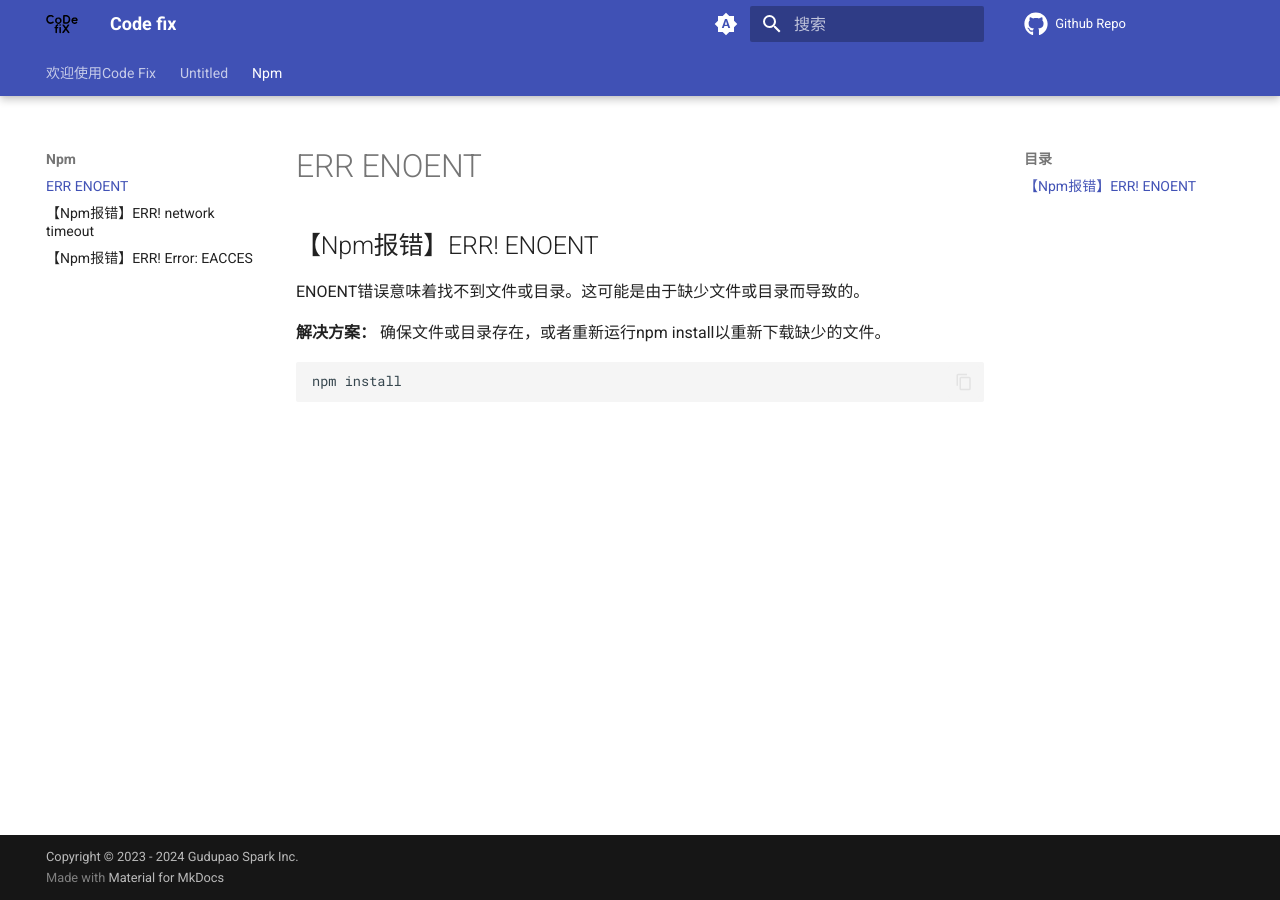
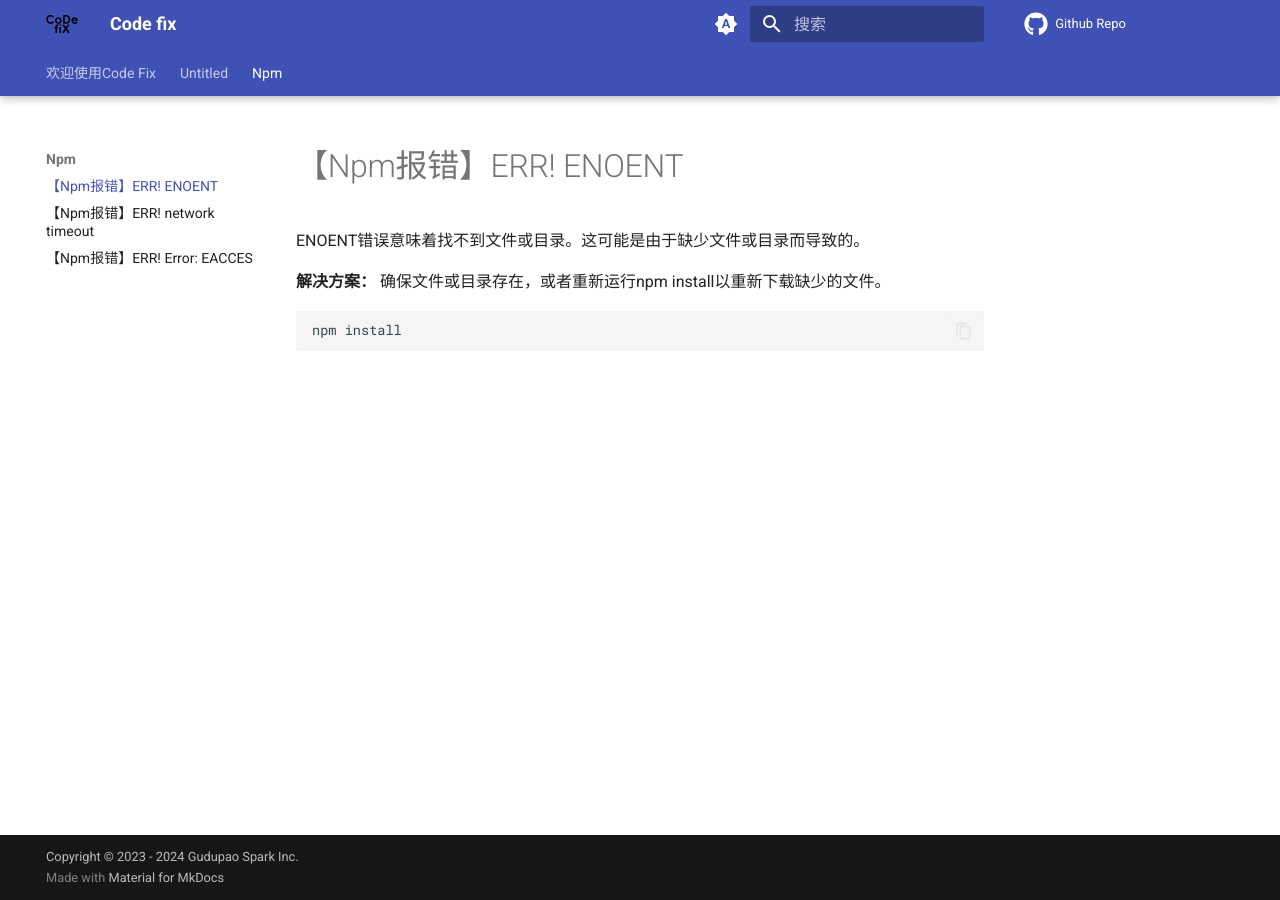
Before and after one commit to GudupaoSpark/code-fix, an MkDocs documentation site: the page built from docs/Npm/ERR-ENOENT.md, in a window 1280 px wide. Built offline with MkDocs 1.6.1 and Material for MkDocs 9.7.7, drawn with Linux system fonts in a browser that asks for light colours; comment, search, counter and statistics services are not loaded.

Commit message:
Update ERR-ENOENT.md

```diff
--- a/docs/Npm/ERR-ENOENT.md
+++ b/docs/Npm/ERR-ENOENT.md
@@ -1,4 +1,4 @@
-## 【Npm报错】ERR! ENOENT
+# 【Npm报错】ERR! ENOENT
 
 ENOENT错误意味着找不到文件或目录。这可能是由于缺少文件或目录而导致的。
 
```
